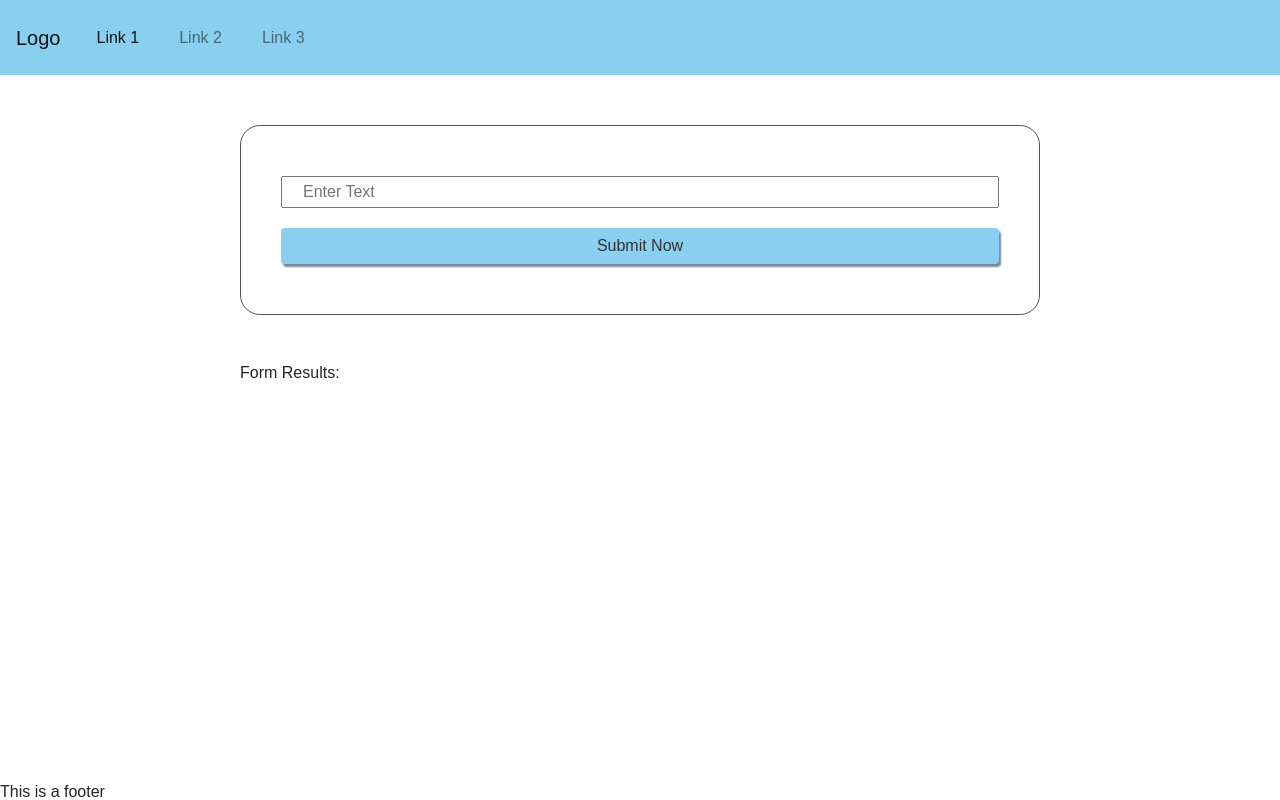
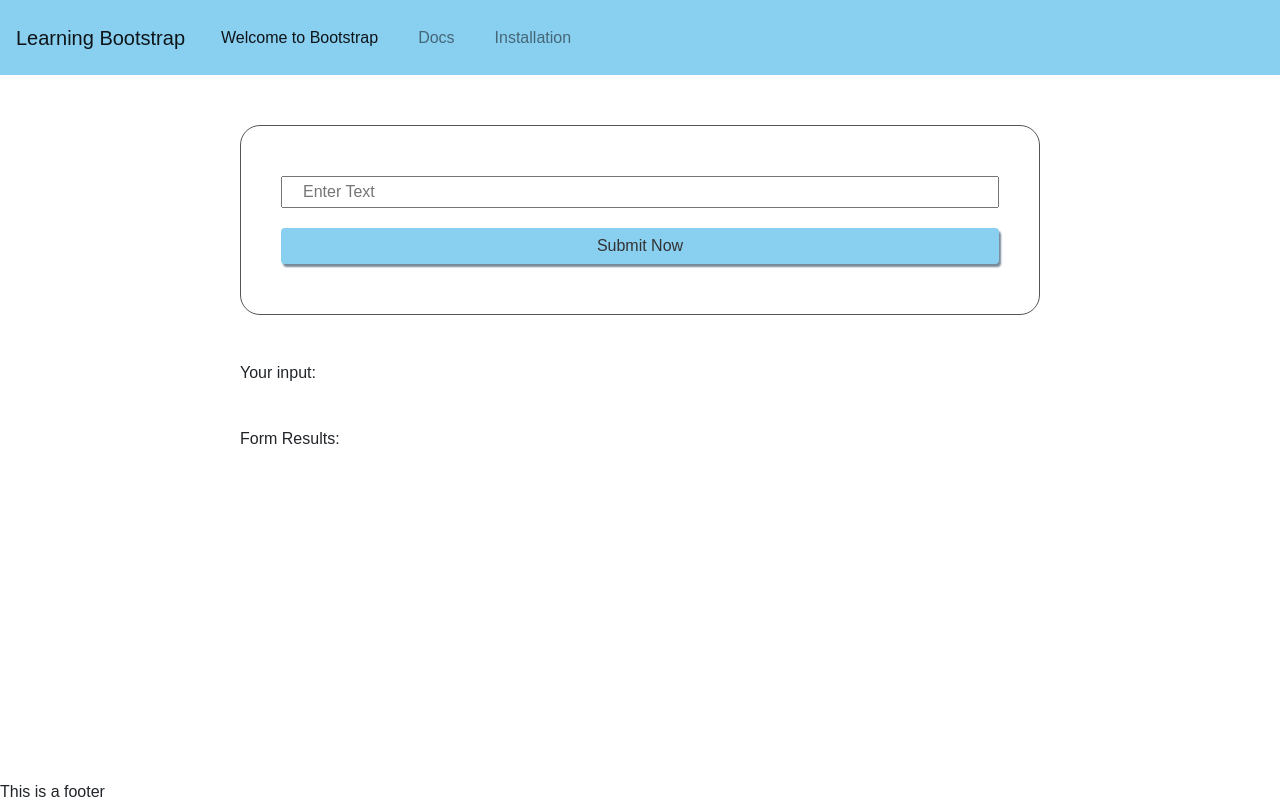
Before and after one commit to Zappaware/news_article_nlp, a website built with webpack: page src/client/views/index.html in a window 1280 px wide. Built offline with nearby package versions, Linux system fonts and the light colour scheme.

Commit message:
Added small UI features

```diff
--- a/src/client/js/formHandler.js
+++ b/src/client/js/formHandler.js
@@ -7,6 +7,7 @@ function handleSubmit(event) {
     event.preventDefault()
 
     let formText = document.getElementById('text-entry').value;
+    document.getElementById('user_input').innerHTML = formText;
 
     // POST request to server
     const postData = async (url = '', data = {}) => {
@@ -38,7 +39,7 @@ function handleSubmit(event) {
 
     setTimeout(function () {
         updateUI();
-    }, 5000);
+    }, 4000);
 
     const updateUI = async () => {
         const request = await fetch('/all');
--- a/src/client/views/index.html
+++ b/src/client/views/index.html
@@ -11,20 +11,20 @@
         <div class="header-nav">
             <div class="container-fluid">
                 <nav class="navbar navbar-expand-lg navbar-light bg-light">
-                    <a class="navbar-brand" href="#">Logo</a>
+                    <a class="navbar-brand" href="#">Learning Bootstrap</a>
                     <button class="navbar-toggler" type="button" data-toggle="collapse" data-target="#navbarText" aria-controls="navbarText" aria-expanded="false" aria-label="Toggle navigation">
                         <span class="navbar-toggler-icon"></span>
                     </button>
                     <div class="collapse navbar-collapse" id="navbarText">
                         <ul class="navbar-nav mr-auto">
                         <li class="nav-item active">
-                            <a class="nav-link" href="#">Link 1<span class="sr-only">(current)</span></a>
+                            <a class="nav-link" href="#">Welcome to Bootstrap<span class="sr-only">(current)</span></a>
                         </li>
                         <li class="nav-item">
-                            <a class="nav-link" href="#">Link 2</a>
+                            <a class="nav-link" href="#">Docs</a>
                         </li>
                         <li class="nav-item">
-                            <a class="nav-link" href="#">Link 3</a>
+                            <a class="nav-link" href="#">Installation</a>
                         </li>
                         </ul>
                     </div>
@@ -38,7 +38,12 @@
                     <input id="text-entry" type="text" name="input" value="" placeholder="Enter Text">
                     <input id="input-button" class="btn btn-primary btn-sm" type="submit" name="" value="Submit Now">
                 </form>
+            </section>
+
             <section>
+                <p>Your input:</p>
+                <div id="user_input"></div>
+            </section>
 
             <section>
                 <strong>Form Results:</strong>
```
